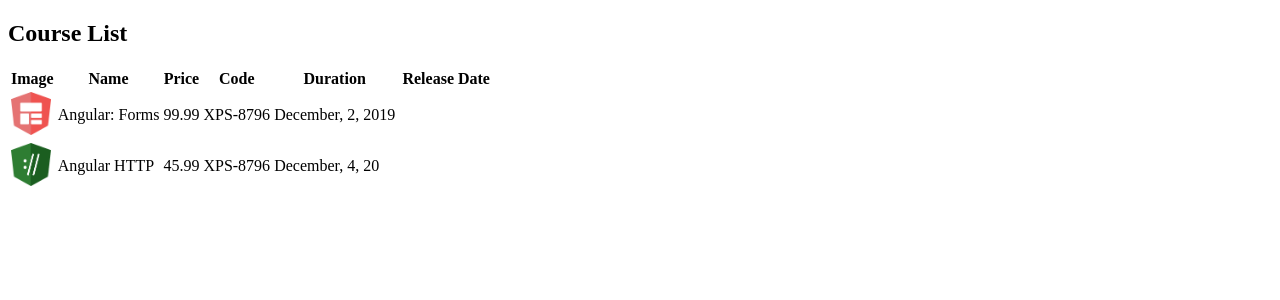
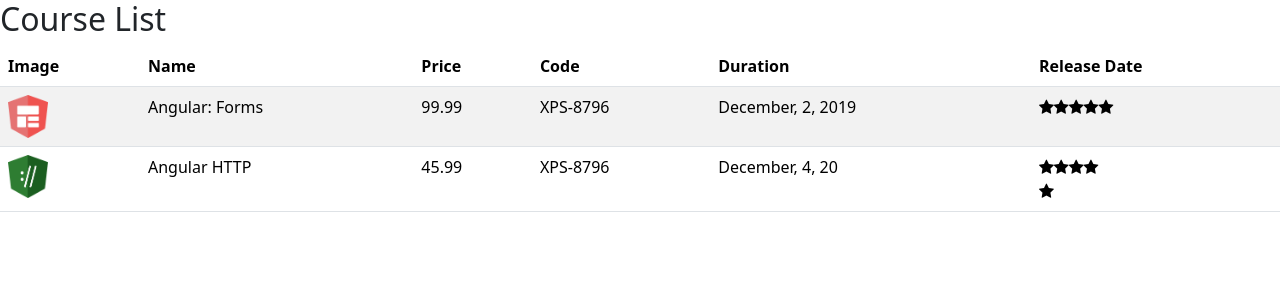
Before and after one commit to AllanPessin/course-manager, an Angular app: page / in a window 1280 px wide. Shown: the top 300 px of the page. Built offline with nearby package versions, Linux system fonts and the light colour scheme.

Commit message:
bootstrap style

```diff
--- a/src/styles.css
+++ b/src/styles.css
@@ -1 +1,3 @@
 /* You can add global styles to this file, and also import other style files */
+@import '~bootstrap/dist/css/bootstrap.min.css';
+@import '~font-awesome/css/font-awesome.min.css';
```
